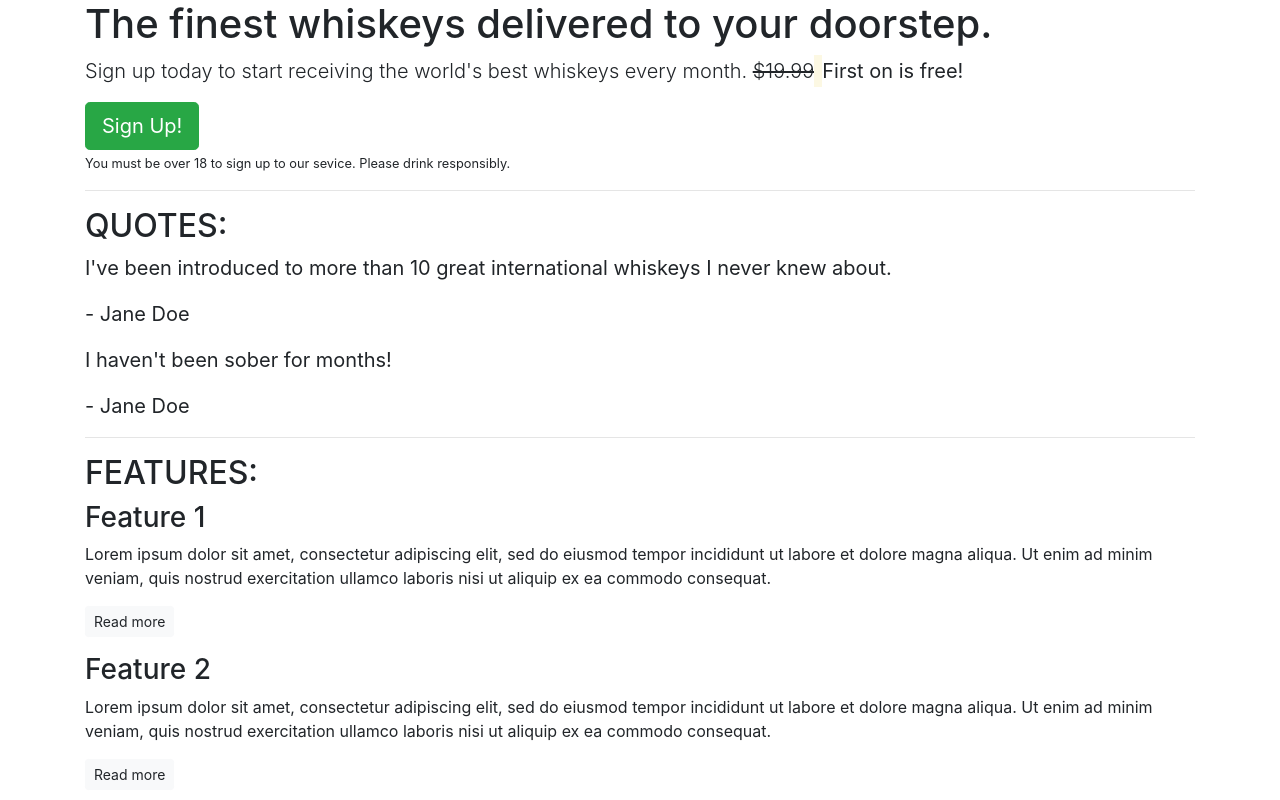
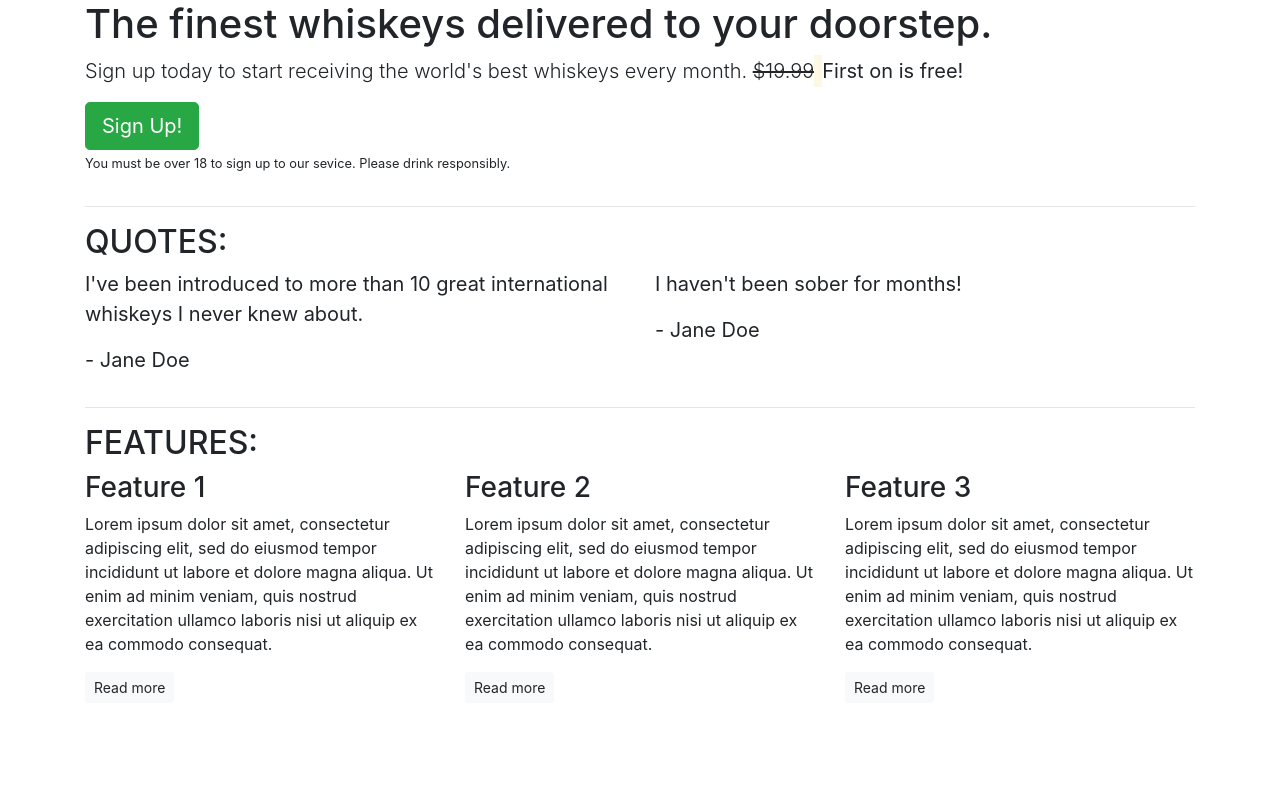
Before and after one commit to DavidCaffrey/Whiskey, a plain HTML site: page index.html in a window 1280 px wide. Shown: the top 800 px of the page. Drawn offline with nearby package versions, Linux system fonts and the light colour scheme.

Commit message:
added screen grid layouts

```diff
--- a/index.html
+++ b/index.html
@@ -10,47 +10,73 @@
     <body>
         <article class="container">
         <!-- Callout -->
+        <div class="row">
+            <div class="col-12">
             <section class="callout">
                 <h1>The finest whiskeys delivered to your doorstep.</h1>
                 <p class="lead">Sign up today to start receiving the world's best whiskeys every month. <s>$19.99</s><strong><mark></mark>First on is free!</strong></p>
                 <button class="btn btn-success btn-lg">Sign Up!</button>
                 <p class="small-muted"><small>You must be over 18 to sign up to our sevice. Please drink responsibly.</small></p>
             </section>
+            </div>
+        </div>
         <!-- /.callout -->
         <hr>
 
         <!-- Quotes -->
         <section class="quotes">
+            <div class="row">
+                <div class="col-12">
                     <h2 class="text-uppercase">Quotes:</h2>
+                </div>
+            </div>
+            <div class="row">
+            <div class="col-12 col-md-6">
                 <blockquote class="blockquote">
                     <p>I've been introduced to more than 10 great international whiskeys I never knew about.</p>
                     <p>- Jane Doe</p>
                 </blockquote>
+                </div>
+                <div class="col-12 col-md-6">
                 <blockquote class="blockquote">
                     <p>I haven't been sober for months!</p>
                     <p>- Jane Doe</p>
                 </blockquote>
+                </div>
+            </div>
         </section>
         <!-- /.quotes -->
         <hr>
 
         <!-- Features -->
         <section class="features">
+        <div class="row">
+        <div class="col-12">
             <h2 class="text-uppercase">Features:</h2>
+        </div>
+        </div>
+        <div class="row">
+        <div class="col-12 col-md-6 col-lg-4">
             <div class="feature">
                 <h3>Feature 1</h3>
                 <p>Lorem ipsum dolor sit amet, consectetur adipiscing elit, sed do eiusmod tempor incididunt ut labore et dolore magna aliqua. Ut enim ad minim veniam, quis nostrud exercitation ullamco laboris nisi ut aliquip ex ea commodo consequat.</p>
                 <p><a class="btn btn-sm btn-light" href="#">Read more</a></p>
             </div>
+        </div>
+        <div class="col-12 col-md-6 col-lg-4">
             <div class="feature">
                 <h3>Feature 2</h3>
                 <p>Lorem ipsum dolor sit amet, consectetur adipiscing elit, sed do eiusmod tempor incididunt ut labore et dolore magna aliqua. Ut enim ad minim veniam, quis nostrud exercitation ullamco laboris nisi ut aliquip ex ea commodo consequat.</p>
                 <p><a class="btn btn-sm btn-light" href="#">Read more</a></p>
             </div>
+        </div>
+        <div class="col-12 d-md-none d-lg-block col-lg-4">
             <div class="feature">
                 <h3>Feature 3</h3>
                 <p>Lorem ipsum dolor sit amet, consectetur adipiscing elit, sed do eiusmod tempor incididunt ut labore et dolore magna aliqua. Ut enim ad minim veniam, quis nostrud exercitation ullamco laboris nisi ut aliquip ex ea commodo consequat.</p>
                 <p><a class="btn btn-sm btn-light" href="#">Read more</a></p>
+            </div>
+        </div>
         </div>
         </section>
         <!-- /.features -->
```
Lines whose indentation alone changed are shown as unchanged.
